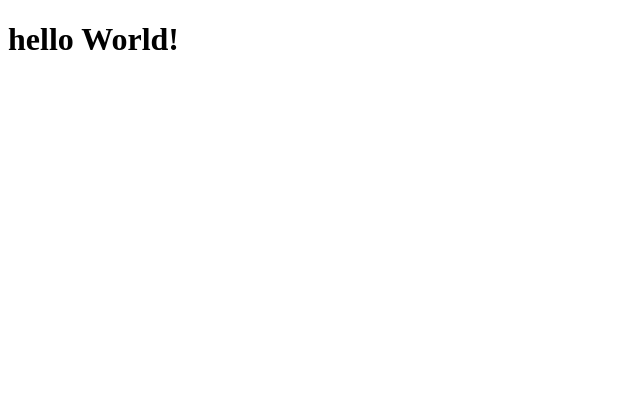
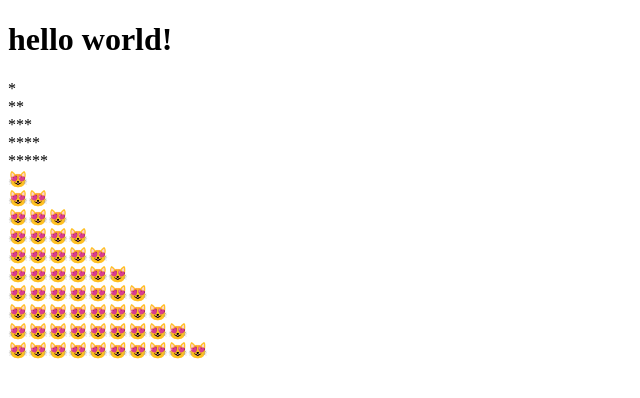
Before and after one commit to bohyeon-n/youngint-lesson, a React app: page / in a window 1280 px wide. Shown: the top 398 px of the page, without its empty margins (0-640 px from the left). Built offline with nearby package versions, Linux system fonts and the light colour scheme.

Commit message:
패턴 찍기 컴포넌트 구현

```diff
--- /dev/null
+++ b/src/components/Stars.tsx
@@ -0,0 +1,39 @@
+import * as React from "react";
+
+export interface StarsProps {
+  number: number;
+  string: string;
+}
+
+export class Stars extends React.Component<StarsProps, {}> {
+  stampStar = (n: number, str: string) => {
+    let string: string = "";
+    for (let i: number = 0; i < n; i++) {
+      string += str;
+    }
+    return string;
+  };
+
+  render() {
+    function createArray(n: number) {
+      const array: Array<any> = [];
+      for (let i = 0; i < n; i++) {
+        array.push(i);
+      }
+      return array;
+    }
+    let arr: Array<any> = createArray(this.props.number);
+
+    return (
+      <div>
+        {arr.map(n => (
+          <div key={n}>{this.stampStar(n + 1, this.props.string)}</div>
+        ))}
+      </div>
+    );
+  }
+}
+
+export interface StarProps {
+  n: number;
+}
--- a/src/index.tsx
+++ b/src/index.tsx
@@ -1,6 +1,5 @@
 import * as React from "react";
 import * as ReactDOM from "react-dom";
+import MainPage from "./pages/MainPage";
 
-import { Hello } from "./components/Hello";
-
-ReactDOM.render(<Hello name="World" />, document.getElementById("root"));
+ReactDOM.render(<MainPage />, document.getElementById("root"));
--- /dev/null
+++ b/src/pages/MainPage.tsx
@@ -0,0 +1,14 @@
+import * as React from "react";
+import { Stars } from "../components/Stars";
+import { Hello } from "../components/Hello";
+export default class MainPage extends React.Component {
+  render() {
+    return (
+      <div>
+        <Hello name="world" />
+        <Stars number={5} string={"*"} />
+        <Stars number={10} string={"😻"} />
+      </div>
+    );
+  }
+}
```
